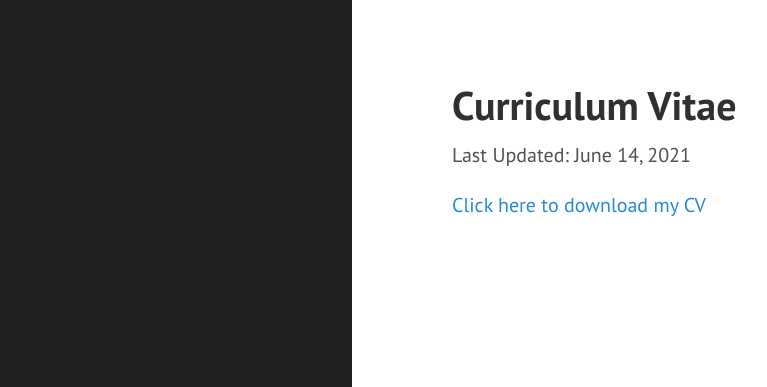
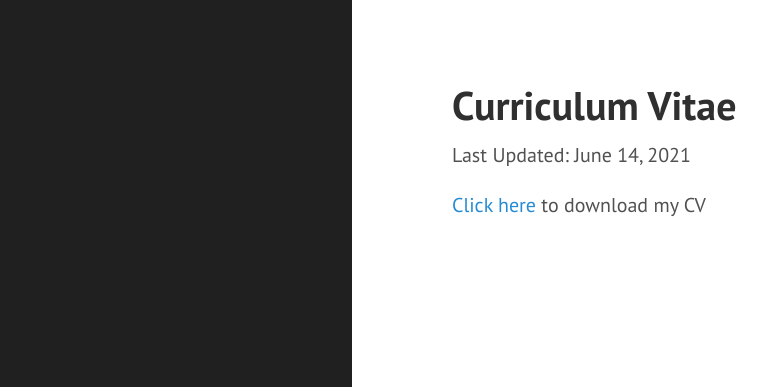
Before and after one commit to kcsadow/website, a Jekyll site: the page built from cv.md, in a window 1280 px wide. Shown: the top 387 px of the page, without its empty margins (8-775 px from the left). Built offline with Jekyll 4.4.1, drawn with Linux system fonts in a browser that asks for light colours.

Commit message:
Update cv.md

```diff
--- a/cv.md
+++ b/cv.md
@@ -5,4 +5,4 @@ title: Curriculum Vitae
 
 Last Updated: June 14, 2021
 
-[Click here to download my CV](https://cfadmin.human.cornell.edu/FAR/uploads/webcv/ks2373_webcv_F7BEB205-F08E-410F-B69F-0EA0A202FF0F.pdf)
+[Click here](https://cfadmin.human.cornell.edu/FAR/uploads/webcv/ks2373_webcv_F7BEB205-F08E-410F-B69F-0EA0A202FF0F.pdf)  to download my CV
```
